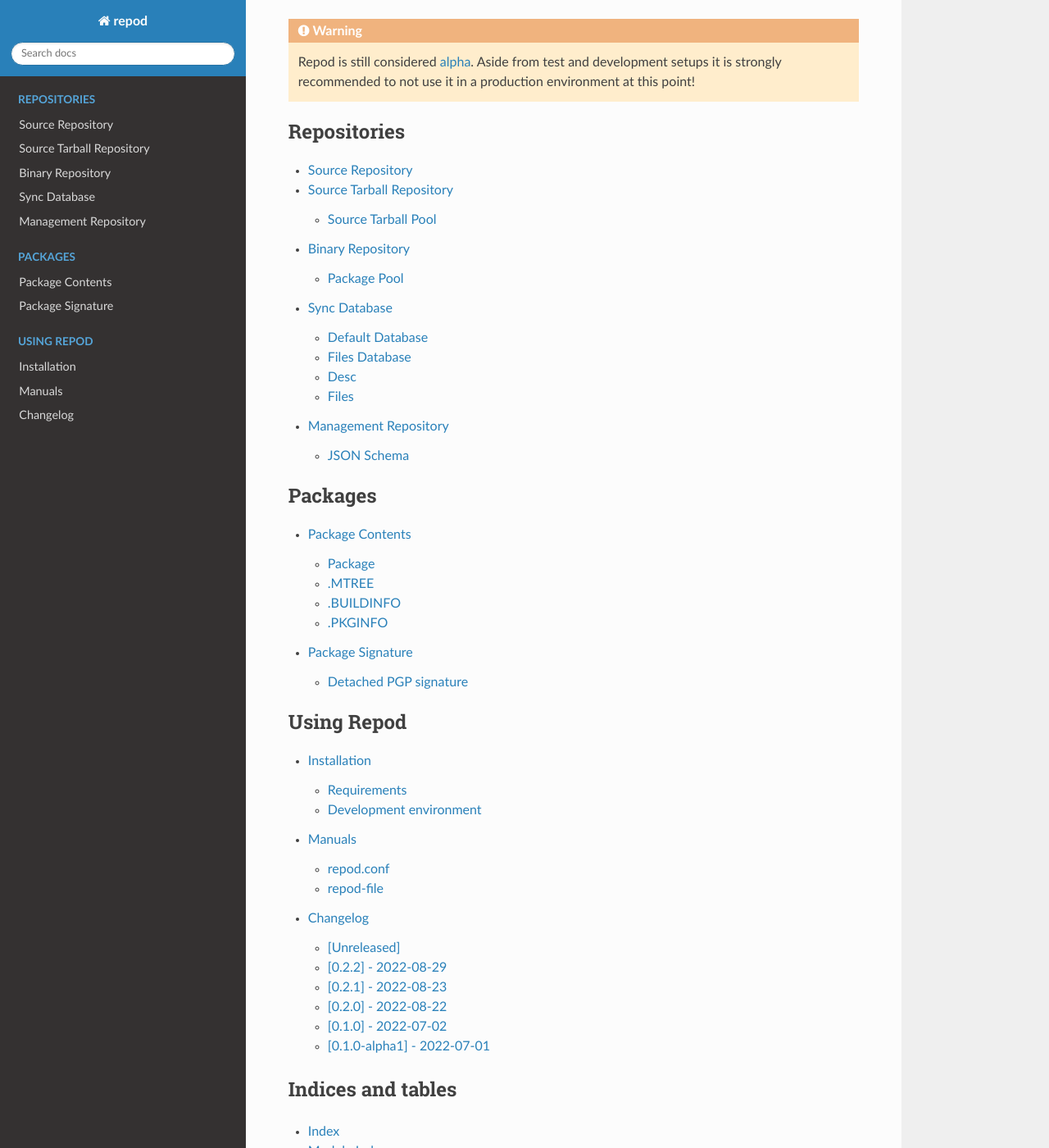
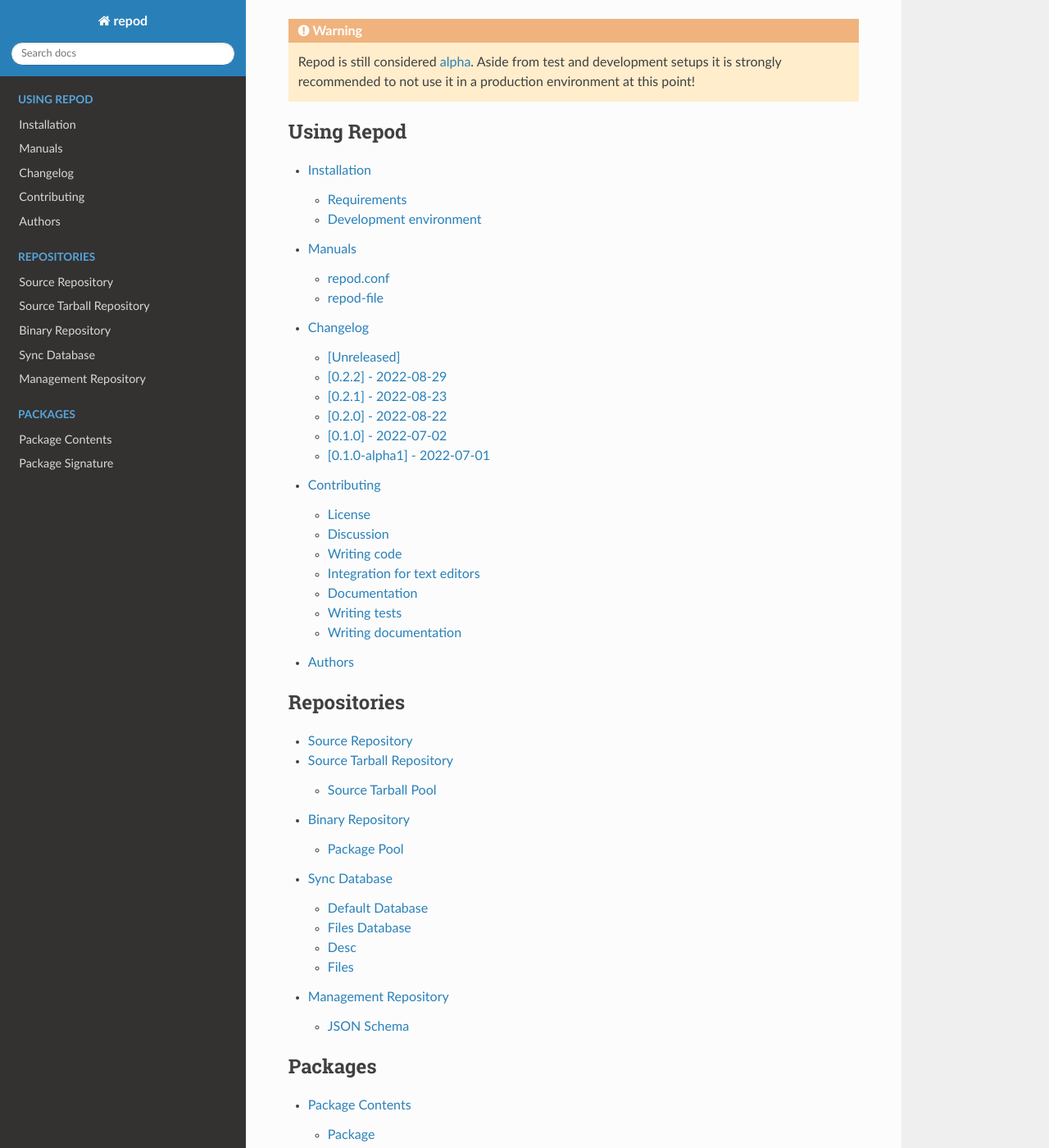
Before and after one commit to archlinux/repod, a Sphinx documentation site: the page built from docs/index.rst, in a window 1280 px wide and 1400 px high, scrolled down 257 px. Shown: the whole window at 82% size. Built offline with Sphinx 7.4.7 and the Read the Docs theme 2.0.0, drawn with Linux system fonts in a browser that asks for light colours; some of the changed lines change nothing that is shown.

Commit message:
Move repod section in documentation
docs/index.rst:
Move "using repod" section up in documentation and add authors and
contributing information.

```diff
--- a/docs/index.rst
+++ b/docs/index.rst
@@ -12,6 +12,16 @@ It is developed at https://gitlab.archlinux.org/archlinux/repod
    Repod is still considered |alpha|. Aside from test and development setups it
    is strongly recommended to not use it in a production environment at this
    point!
+
+.. toctree::
+   :maxdepth: 2
+   :caption: Using Repod
+
+   repod/installation.rst
+   repod/man/index.rst
+   repod/changelog.rst
+   contributing.rst
+   authors.rst
 
 .. toctree::
    :maxdepth: 2
@@ -30,14 +40,6 @@ It is developed at https://gitlab.archlinux.org/archlinux/repod
    packages/contents.rst
    packages/signatures.rst
 
-.. toctree::
-   :maxdepth: 2
-   :caption: Using Repod
-
-   repod/installation.rst
-   repod/man/index.rst
-   repod/changelog.rst
-
 Indices and tables
 ==================
 
```
